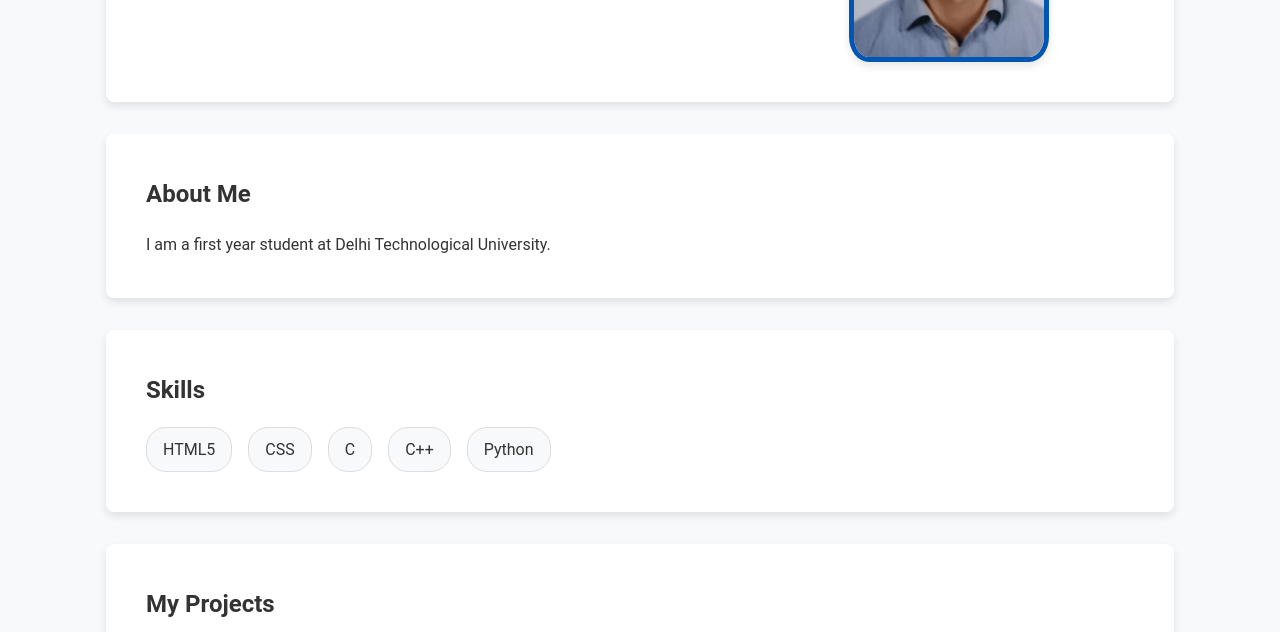
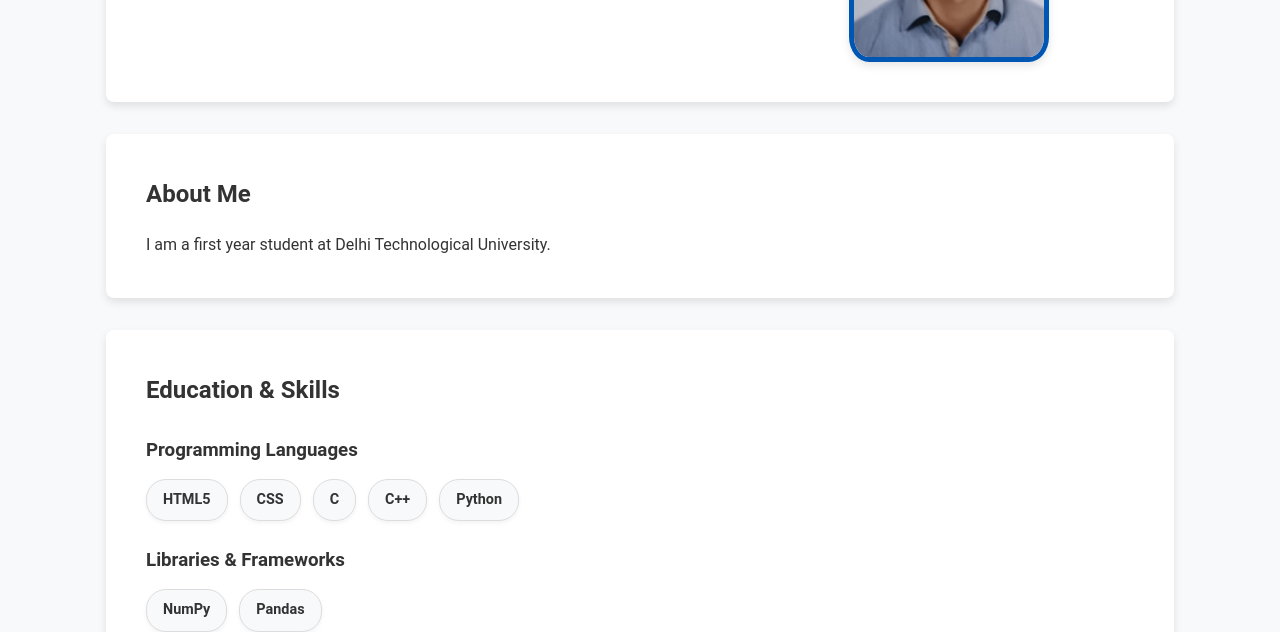
Before and after one commit to sendc0des/portfolio, a plain HTML site: page index.html in a window 1280 px wide. Shown: the part 320-952 px from the top of the page. Drawn offline with Linux system fonts and the light colour scheme.

Commit message:
updated skills section

```diff
--- a/index.html
+++ b/index.html
@@ -35,14 +35,22 @@
         </section>
 
         <section id="skills">
-            <h2>Skills</h2>
-            <ul>
-                <li>HTML5</li>
-                <li>CSS</li>
-                <li>C</li>
-                <li>C++</li>
-                <li>Python</li>
-            </ul>
+            <h2>Education & Skills</h2>
+
+            <h3>Programming Languages</h3>
+            <div class="skills-container">
+                <span>HTML5</span>
+                <span>CSS</span>
+                <span>C</span>
+                <span>C++</span>
+                <span>Python</span>
+            </div>
+
+            <h3>Libraries & Frameworks</h3>
+            <div class="skills-container">
+                <span>NumPy</span>
+                <span>Pandas</span>
+            </div>
         </section>
 
         <section id="projects">
--- a/style.css
+++ b/style.css
@@ -130,18 +130,26 @@ section {
     box-shadow: var(--shadow);
 }
 
-#skills ul {
-    list-style: none;
+#skills h3 {
+    margin-top: 1.5rem;
+    margin-bottom: 0.75rem;
+    color: var(--secondary-color);
+}
+
+.skills-container {
     display: flex;
     flex-wrap: wrap;
-    gap: 1rem;
+    gap: 0.75rem;
 }
 
-#skills li {
+.skills-container span {
     background: var(--bg-color);
     padding: 0.5rem 1rem;
     border-radius: 20px;
     border: 1px solid var(--border-color);
+    font-weight: 600;
+    font-size: 0.9rem;
+    box-shadow: 0 2px 4px rgba(0,0,0,0.05);
 }
 
 .projects-grid {
```
